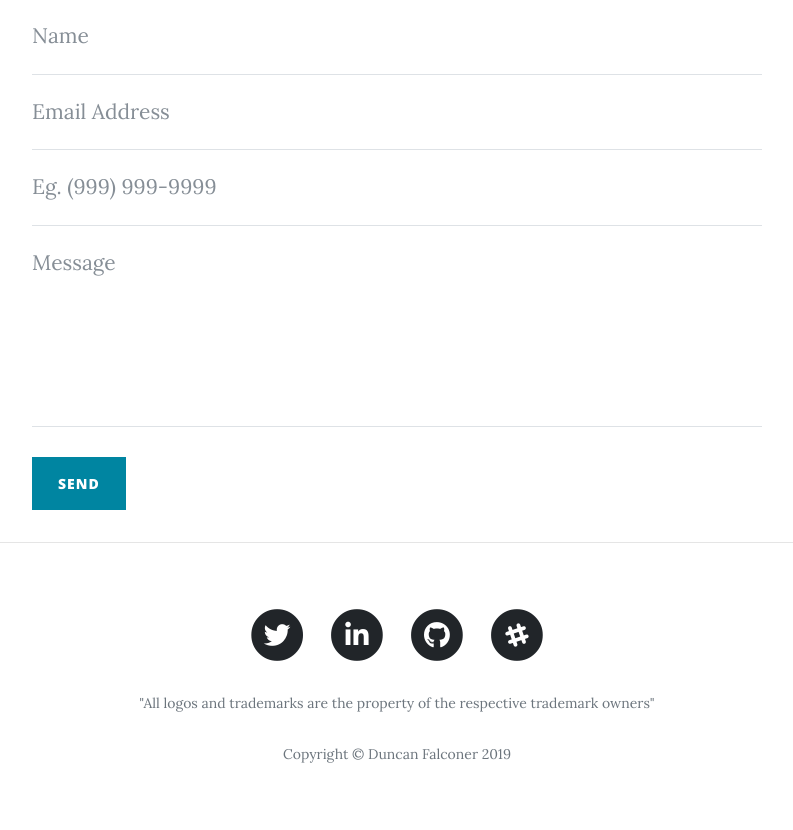
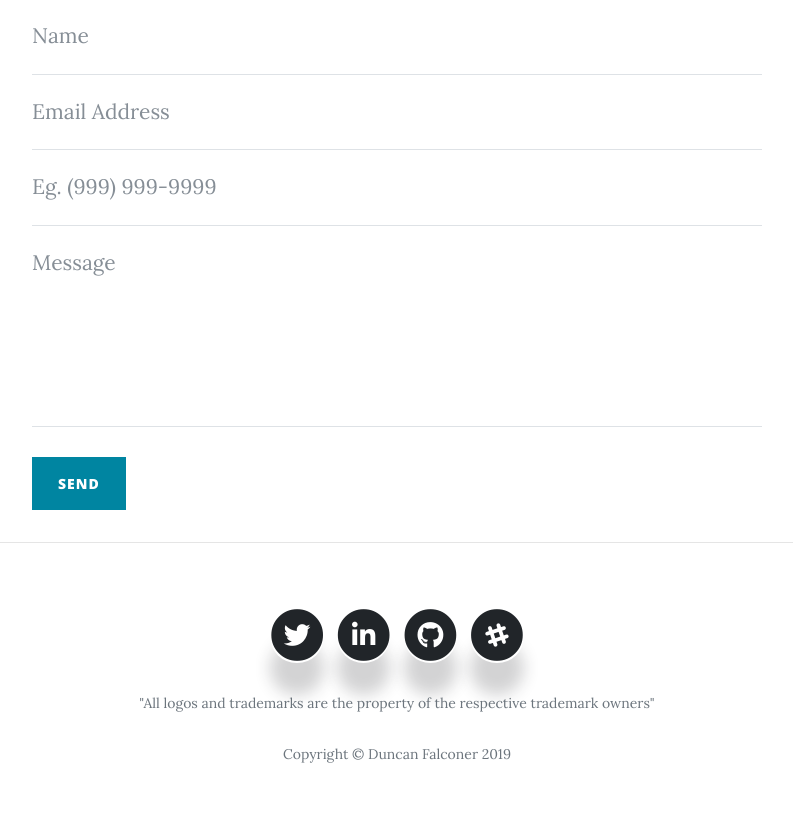
Before and after one commit to ddeveloper72/personal-profile, a Flask app: page /contact in a window 1280 px wide. Shown: the part 828-1658 px from the top of the page, without its empty margins (243-1036 px from the left). Run offline with Flask 2, Linux system fonts and the light colour scheme; style sheets or scripts are compiled from the project's sources; some libraries are stand-ins or nearby versions.

Commit message:
added css classes for footer

```diff
--- a/templates/base.html
+++ b/templates/base.html
@@ -1,5 +1,6 @@
 <!DOCTYPE html>
 <html>
+
 <head>
   <title>Profile</title>
   <meta charset="utf-8">
@@ -12,35 +13,43 @@
   <link rel="stylesheet" href="{{ url_for('static', filename='vendor/bootstrap/css/bootstrap.css')}}" type="text/css" />
 
   <!-- Custom fonts for this template -->
-    <link rel="stylesheet" href="https://use.fontawesome.com/releases/v5.6.3/css/all.css" integrity="sha384-UHRtZLI+pbxtHCWp1t77Bi1L4ZtiqrqD80Kn4Z8NTSRyMA2Fd33n5dQ8lWUE00s/" crossorigin="anonymous">
-    <link href='https://fonts.googleapis.com/css?family=Lora:400,700,400italic,700italic' rel='stylesheet' type='text/css'>
-    <link href='https://fonts.googleapis.com/css?family=Open+Sans:300italic,400italic,600italic,700italic,800italic,400,300,600,700,800' rel='stylesheet' type='text/css'>
+  <link rel="stylesheet" href="https://use.fontawesome.com/releases/v5.6.3/css/all.css"
+    integrity="sha384-UHRtZLI+pbxtHCWp1t77Bi1L4ZtiqrqD80Kn4Z8NTSRyMA2Fd33n5dQ8lWUE00s/" crossorigin="anonymous">
+  <link href='https://fonts.googleapis.com/css?family=Lora:400,700,400italic,700italic' rel='stylesheet'
+    type='text/css'>
+  <link
+    href='https://fonts.googleapis.com/css?family=Open+Sans:300italic,400italic,600italic,700italic,800italic,400,300,600,700,800'
+    rel='stylesheet' type='text/css'>
 
 
   <!-- Custom styles for this template -->
   <link href="{{ url_for('static', filename='css/clean-blog.css')}}" rel="stylesheet">
   <link href="{{ url_for('static', filename='css/github-styles.css')}}" rel="stylesheet">
-    <link href="{{ url_for('static', filename='css/styles.css')}}" rel="stylesheet">
-    <link rel="shortcut icon" type="image/png" href="{{ url_for('static', filename='img/favicon.png')}}"/>
+  <link href="{{ url_for('static', filename='css/main.css')}}" rel="stylesheet">
+  <link rel="shortcut icon" type="image/png" href="{{ url_for('static', filename='img/favicon.png')}}" />
 
   <script src="https://ajax.googleapis.com/ajax/libs/jquery/3.2.1/jquery.min.js"></script>
   <script type="text/javascript" src="{{ url_for('static', filename='js/github-informaion.js')}}"></script>
   <script type="text/javascript" src="https://cdn.emailjs.com/dist/email.min.js"></script>
   <script type="text/javascript">
-      (function() {
+    (function () {
       emailjs.init("user_otJXtwN3f0lIaupelyNZO");
     })();
   </script>
 
 </head>
+
 <body>
   <!-- Navigation -->
   <nav class="navbar navbar-expand-lg navbar-light fixed-top" id="mainNav">
     <div class="container">
       <a class="navbar-brand" href="{{url_for('index')}}">Profile
-        <img src="{{ url_for('static', filename='img/profile-image.jpg')}}" width="30" height="30" class="d-inline-block align-top profile_photo" alt="Profile">
+        <img src="{{ url_for('static', filename='img/profile-image.jpg')}}" width="30" height="30"
+          class="d-inline-block align-top profile_photo" alt="Profile">
       </a>
-        <button class="navbar-toggler navbar-toggler-right" type="button" data-toggle="collapse" data-target="#navbarResponsive" aria-controls="navbarResponsive" aria-expanded="false" aria-label="Toggle navigation">
+      <button class="navbar-toggler navbar-toggler-right" type="button" data-toggle="collapse"
+        data-target="#navbarResponsive" aria-controls="navbarResponsive" aria-expanded="false"
+        aria-label="Toggle navigation">
         Menu
         <i class="fa fa-bars"></i>
       </button>
@@ -74,7 +83,8 @@
         <div class="col-lg-8 col-md-10 mx-auto">
           <div class="site-heading">
             <h1>Duncan Falconer</h1>
-              <span class="subheading"><strong>Full Stack Web Developer</strong><br> studied with the<br><strong>Code Institute</strong></span>
+            <span class="subheading"><strong>Full Stack Web Developer</strong><br> studied with the<br><strong>Code
+                Institute</strong></span>
           </div>
         </div>
       </div>
@@ -90,46 +100,48 @@
   <hr>
 
   <!-- Footer -->
-    <footer>
+  <footer class="footer">
     <div class="container">
       <div class="row">
         <div class="col-lg-8 col-md-10 mx-auto">
-            <ul class="list-inline text-center">
-              <li class="list-inline-item">
-                <a href="https://twitter.com/DGFalconer" target="_blank">
+          <ul class="list-inline text-center footer__list">
+            <li class="list-inline-item  footer__item">
+              <!-- <a href="https://twitter.com/DGFalconer" target="_blank"> -->
+              <a href="#" target="_blank">
                 <span class="fa-stack fa-lg">
                   <i class="fa fa-circle fa-stack-2x"></i>
-                    <i class="fab fa-twitter fa-stack-1x fa-inverse"></i>
+                  <i class="footer__link fab fa-twitter fa-stack-1x fa-inverse"></i>
                 </span>
               </a>
             </li>
-              <li class="list-inline-item">
+            <li class="list-inline-item footer__item">
               <a href="https://www.linkedin.com/in/duncanfalconer/" target="_blank">
                 <span class="fa-stack fa-lg">
                   <i class="fas fa-circle fa-stack-2x"></i>
-                    <i class="fab fa-linkedin-in fa-stack-1x fa-inverse"></i>
+                  <i class="footer__link fab fa-linkedin-in fa-stack-1x fa-inverse"></i>
                 </span>
               </a>
             </li>
-              <li class="list-inline-item">
+            <li class="list-inline-item footer__item">
               <a href="https://github.com/ddeveloper72" target="_blank">
                 <span class="fa-stack fa-lg">
                   <i class="fa fa-circle fa-stack-2x"></i>
-                    <i class="fab fa-github fa-stack-1x fa-inverse"></i>
+                  <i class="footer__link fab fa-github fa-stack-1x fa-inverse"></i>
                 </span>
               </a>
             </li>
-              <li class="list-inline-item">
+            <li class="list-inline-item footer__item">
               <a href="https://code-institute-room.slack.com/home" target="_blank">
                 <span class="fa-stack fa-lg">
                   <i class="fa fa-circle fa-stack-2x"></i>
-                    <i class="fab fa-slack-hash fa-stack-1x fa-inverse"></i>
+                  <i class="footer__link fab fa-slack-hash fa-stack-1x fa-inverse"></i>
                 </span>
               </a>
             </li>
           </ul>
 
-            <p class="copyright text-muted">"All logos and trademarks are the property of the respective trademark owners"</p>
+          <p class="copyright text-muted">"All logos and trademarks are the property of the respective trademark owners"
+          </p>
           <p class="copyright text-muted">Copyright &copy; Duncan Falconer 2019</p>
         </div>
       </div>
@@ -147,4 +159,5 @@
   <script src="{{ url_for('static', filename='js/sendEmail.js')}}"></script>
   <script src="{{ url_for('static', filename='js/main.js')}}"></script>
 </body>
+
 </html>
```
Lines whose indentation alone changed are shown as unchanged.
